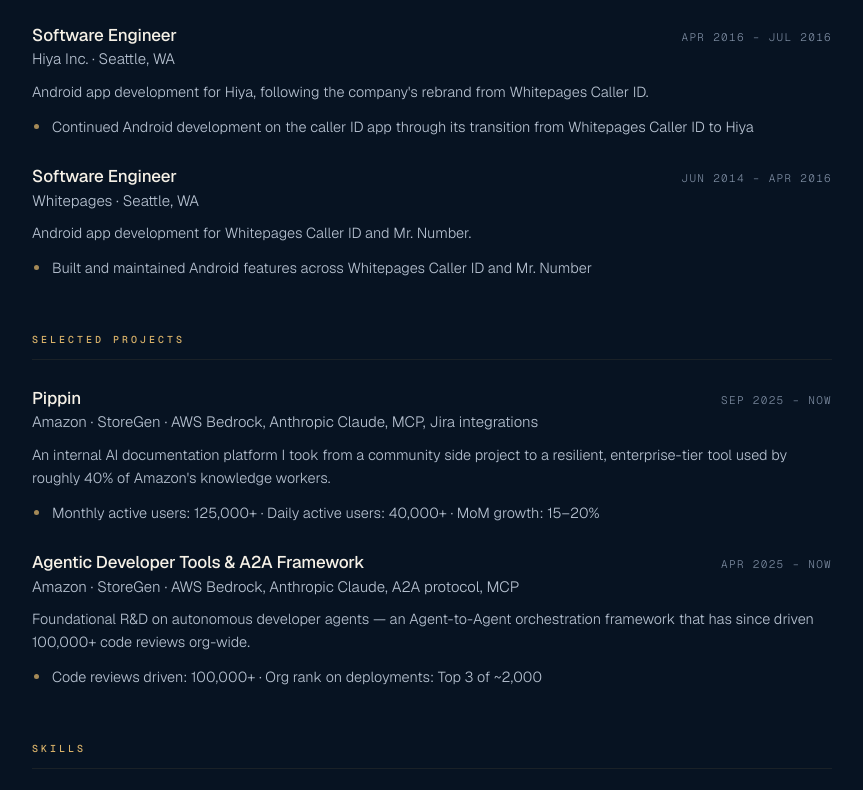
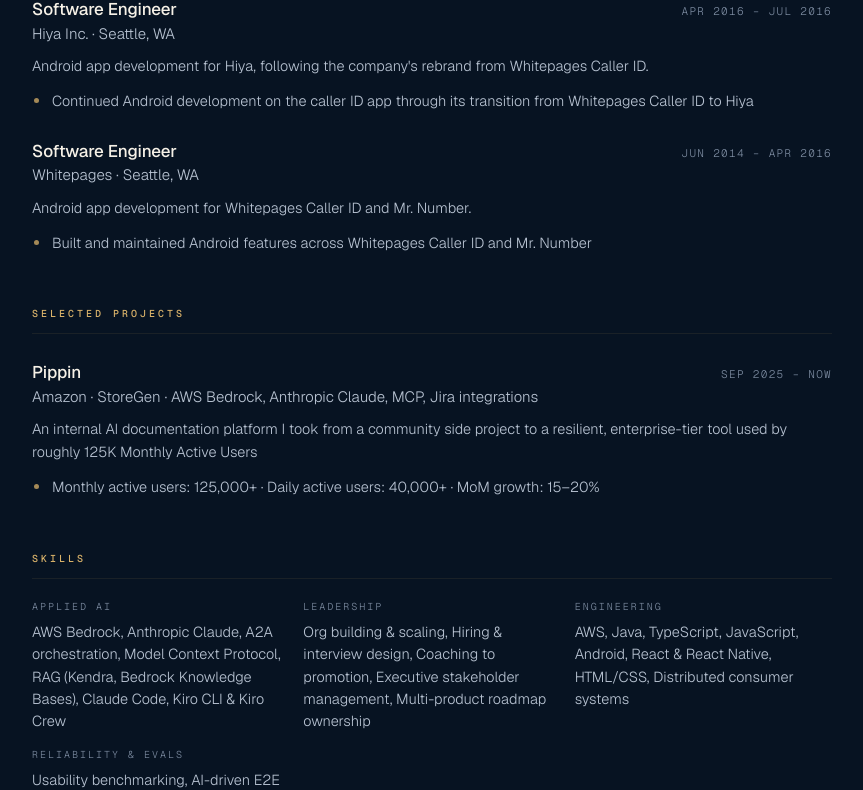
Before and after one commit to cathkwok/portfolio, a Next.js app: page /portfolio/resume in a window 1280 px wide. Shown: the part 1997-2787 px from the top of the page, without its empty margins (208-1071 px from the left). Built offline with nearby package versions, Linux system fonts and the light colour scheme.

Commit message:
Revise resume details for clarity and accuracy
Updated availability note and bio to reflect current focus and experience

```diff
--- a/src/data/resume.ts
+++ b/src/data/resume.ts
@@ -69,11 +69,11 @@
   "location": "Seattle, WA",
   "email": "cathykwok13@gmail.com",
   "available": true,
-  "availabilityNote": "Open to senior engineering leadership roles",
+  "availabilityNote": "Reach out and connect!",
   "bio": [
-    "Engineering leader with 12 years in tech and 8 years building teams. I've scaled consumer platforms from experiment to hyperscale — 300M+ monthly users at IMDb — and today lead applied GenAI and developer tooling at Amazon, where the org I built took an internal AI documentation platform to roughly 40% of the company's knowledge workers.",
-    "I stay hands-on. Most of my own building happens in a terminal: agentic architectures, agent-to-agent orchestration, evals, and the degradation instrumentation that keeps LLM features honest in production. I think the most useful thing a manager can do right now is keep enough of a practice to know what's actually hard.",
-    "Before this: identity and trust at Affirm, aws.amazon.com, grocery fulfillment for the Amazon Fresh launch, and a caller-ID Android app with 5M downloads."
+    "AI-native leader with 12 years of experience and 8 years of direct people management, specializing in scaling hyperscale platforms (300M+ users) and applied AI solutions.",
+    "I bridge the gap between technical architecture and product strategy, managing high-performance teams through ambiguity while maintaining hands-on involvement in complex problem solving.",
+    "I am passionate about building highly collaborative team environments and excited about how we can accelerate solving real customer problems with applied AI."
   ],
   "links": [
     {
@@ -90,7 +90,7 @@
 };
 
 export const personal: Personal = {
-  "lede": "Home base is Seattle, where I'm a parent to two wonderful kids. When I'm not building, you'll find me walking the dog, sailing with my husband, or hosting a dinner party for friends.",
+  "lede": "Home base is Seattle, where I am a mom to two wonderful kids. When I'm not building, you'll find me walking the dog, sailing with my husband, hosting a dinner party for friends, or taking up yet another crafting hobby",
   "crafts": ["Crochet", "Knitting", "Watercolor", "Paper flowers", "Embroidery"]
 };
 
@@ -135,8 +135,6 @@
     "items": [
       "Usability benchmarking",
       "AI-driven E2E regression",
-      "Model degradation instrumentation",
-      "Fallback & safe-regression design",
       "Load testing",
       "On-call & incident response"
     ]
@@ -153,7 +151,7 @@
     "location": "",
     "dateLabel": "Sep 2025 – now",
     "sideLabel": "2025 – now",
-    "blurb": "An internal AI documentation platform I took from a community side project to a resilient, enterprise-tier tool used by roughly 40% of Amazon's knowledge workers.",
+    "blurb": "An internal AI documentation platform I took from a community side project to a resilient, enterprise-tier tool used by roughly 125K Monthly Active Users",
     "tags": [
       "Applied AI",
       "Platform",
@@ -216,68 +214,6 @@
   },
   {
     "order": 2,
-    "kind": "project",
-    "slug": "agentic-developer-tools",
-    "title": "Agentic Developer Tools & A2A Framework",
-    "org": "Amazon · StoreGen",
-    "location": "",
-    "dateLabel": "Apr 2025 – now",
-    "sideLabel": "2025 – now",
-    "blurb": "Foundational R&D on autonomous developer agents — an Agent-to-Agent orchestration framework that has since driven 100,000+ code reviews org-wide.",
-    "tags": [
-      "Applied AI",
-      "Agents",
-      "R&D"
-    ],
-    "stack": [
-      "AWS Bedrock",
-      "Anthropic Claude",
-      "A2A protocol",
-      "MCP"
-    ],
-    "accent": "#7fc8d4",
-    "featured": true,
-    "promotion": false,
-    "resume": true,
-    "metrics": [
-      {
-        "label": "Code reviews driven",
-        "value": "100,000+"
-      },
-      {
-        "label": "Org rank on deployments",
-        "value": "Top 3 of ~2,000"
-      }
-    ],
-    "links": [],
-    "highlights": [
-      "Architected and hand-coded an A2A (Agent-to-Agent) orchestration framework powering an oncall agent and a service-based call agent",
-      "Directed an async code-generation agent, connected via A2A to a teammate agent and a web-based prompt UX",
-      "Built a deployment-pipeline health agent as part of a broader bet on AI-native operational tooling",
-      "Built a weekly demo and knowledge-sharing culture from the ground up that made the team the org leader in AI tooling adoption"
-    ],
-  body: `
-## Betting on agents before it was obvious
-
-In early 2025, "developer agents" was still mostly a research conversation. I took a bet on it as an operational one: could an agent-to-agent architecture actually take real load off engineers doing code review, oncall, and deployment triage — not as a demo, but as daily infrastructure.
-
-## What got built
-
-The core is an A2A (Agent-to-Agent) orchestration framework I personally architected and hand-coded early on, before handing pieces off as the team grew. On top of it: an oncall agent, a service-based call agent, an async code-generation agent wired to a teammate agent and a web-based prompt interface, and a deployment-pipeline health agent exploring what AI-native operational tooling could look like.
-
-I stayed close to the code on this one deliberately. Terminal-driven development — CLI tools as the primary working surface rather than a side habit — is how I kept enough hands-on fluency to make credible calls on the team's technical direction, and to know which agent ideas were worth funding and which weren't.
-
-## Culture, not just code
-
-The technical work mattered less than whether the team could keep learning faster than the field was moving. I built a weekly demo and knowledge-sharing habit from scratch specifically to force that pace — every agent experiment, successful or not, got shown to the group. That habit is most of why the team leads the org in AI tooling adoption and ranks top 3 of roughly 2,000 engineers org-wide on normalized deployments.
-
-## Result
-
-The code-generation agent alone has driven over 100,000 code reviews org-wide to date — foundational R&D that outgrew the team that built it.
-  `,
-  },
-  {
-    "order": 3,
     "kind": "job",
     "slug": "storegen-sdm",
     "title": "Software Development Manager, StoreGen (Applied GenAI & Developer Tools)",
@@ -307,7 +243,7 @@
   body: "",
   },
   {
-    "order": 4,
+    "order": 3,
     "kind": "job",
     "slug": "imdb-sdm",
     "title": "Software Development Manager, IMDb",
@@ -336,7 +272,7 @@
   body: "",
   },
   {
-    "order": 5,
+    "order": 4,
     "kind": "job",
     "slug": "affirm-em",
     "title": "Engineering Manager, Identity Experience (Trust & Safety)",
@@ -364,7 +300,7 @@
   body: "",
   },
   {
-    "order": 6,
+    "order": 5,
     "kind": "job",
     "slug": "aws-marketing-sdm",
     "title": "Software Development Manager, AWS Marketing Website Engineering",
@@ -392,7 +328,7 @@
   body: "",
   },
   {
-    "order": 7,
+    "order": 6,
     "kind": "job",
     "slug": "f3-sdm",
     "title": "Software Development Manager, Fresh Food Fast (F3) Grocery Fulfillment",
@@ -419,7 +355,7 @@
   body: "",
   },
   {
-    "order": 8,
+    "order": 7,
     "kind": "job",
     "slug": "prime-now-sde",
     "title": "Software Development Engineer, Prime Now Mobile",
@@ -446,7 +382,7 @@
   body: "",
   },
   {
-    "order": 9,
+    "order": 8,
     "kind": "job",
     "slug": "hiya-inc",
     "title": "Software Engineer",
@@ -472,7 +408,7 @@
   body: "",
   },
   {
-    "order": 10,
+    "order": 9,
     "kind": "job",
     "slug": "whitepages",
     "title": "Software Engineer",
@@ -498,7 +434,7 @@
   body: "",
   },
   {
-    "order": 11,
+    "order": 10,
     "kind": "job",
     "slug": "ubc-teaching-assistant",
     "title": "Undergraduate Teaching Assistant",
@@ -521,7 +457,7 @@
   body: "",
   },
   {
-    "order": 12,
+    "order": 11,
     "kind": "job",
     "slug": "clinemetrica",
     "title": "Software Developer / Intern",
@@ -556,7 +492,7 @@
   body: "",
   },
   {
-    "order": 13,
+    "order": 12,
     "kind": "job",
     "slug": "seamless-mobile-health",
     "title": "Contract Mobile Developer",
@@ -590,7 +526,7 @@
   body: "",
   },
   {
-    "order": 14,
+    "order": 13,
     "kind": "job",
     "slug": "plentyoffish",
     "title": "Co-op Software Engineer",
@@ -620,7 +556,7 @@
   body: "",
   },
   {
-    "order": 15,
+    "order": 14,
     "kind": "job",
     "slug": "ubc-pharmacy-residency",
     "title": "Volunteer Web Programmer",
@@ -651,7 +587,7 @@
   body: "",
   },
   {
-    "order": 16,
+    "order": 15,
     "kind": "job",
     "slug": "ubc-bioinformatics-research",
     "title": "Bioinformatics Research Assistant",
@@ -675,7 +611,7 @@
   body: "",
   },
   {
-    "order": 17,
+    "order": 16,
     "kind": "education",
     "slug": "ubc",
     "title": "B.S., Combined Computer Science and Biology",
```
